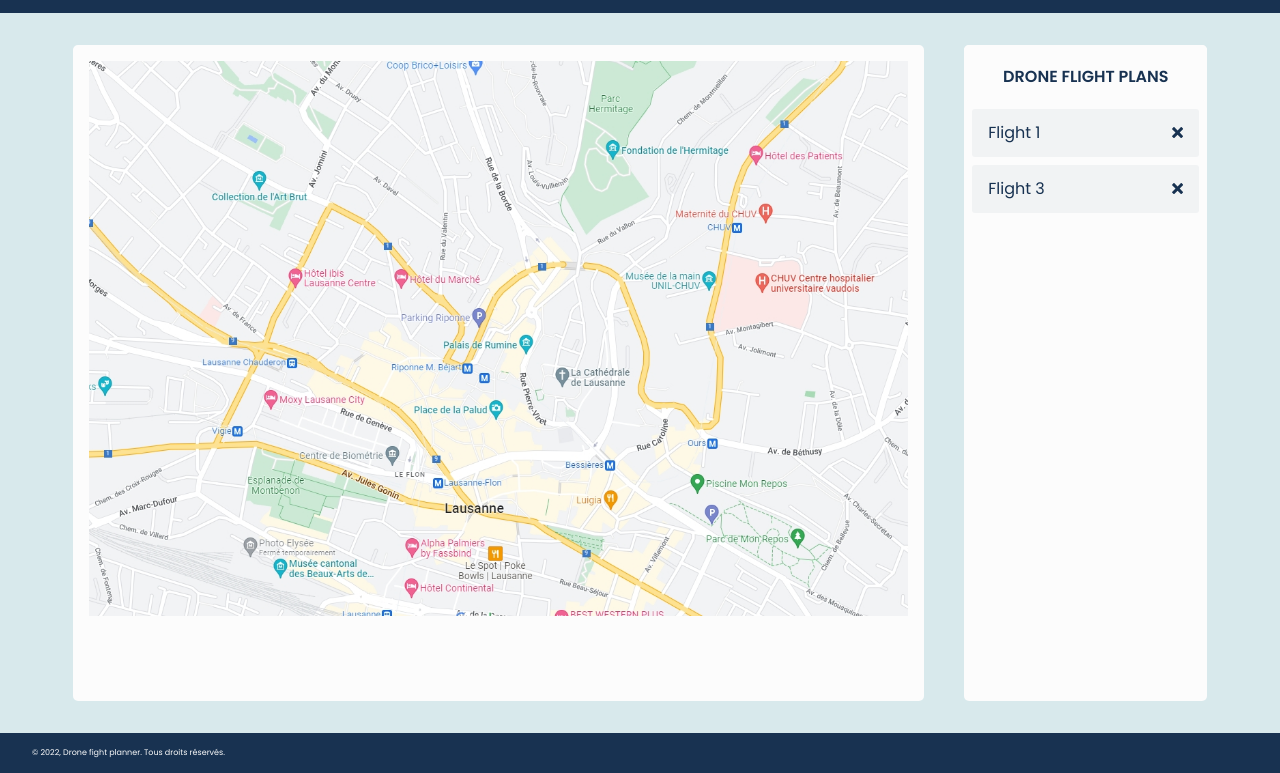
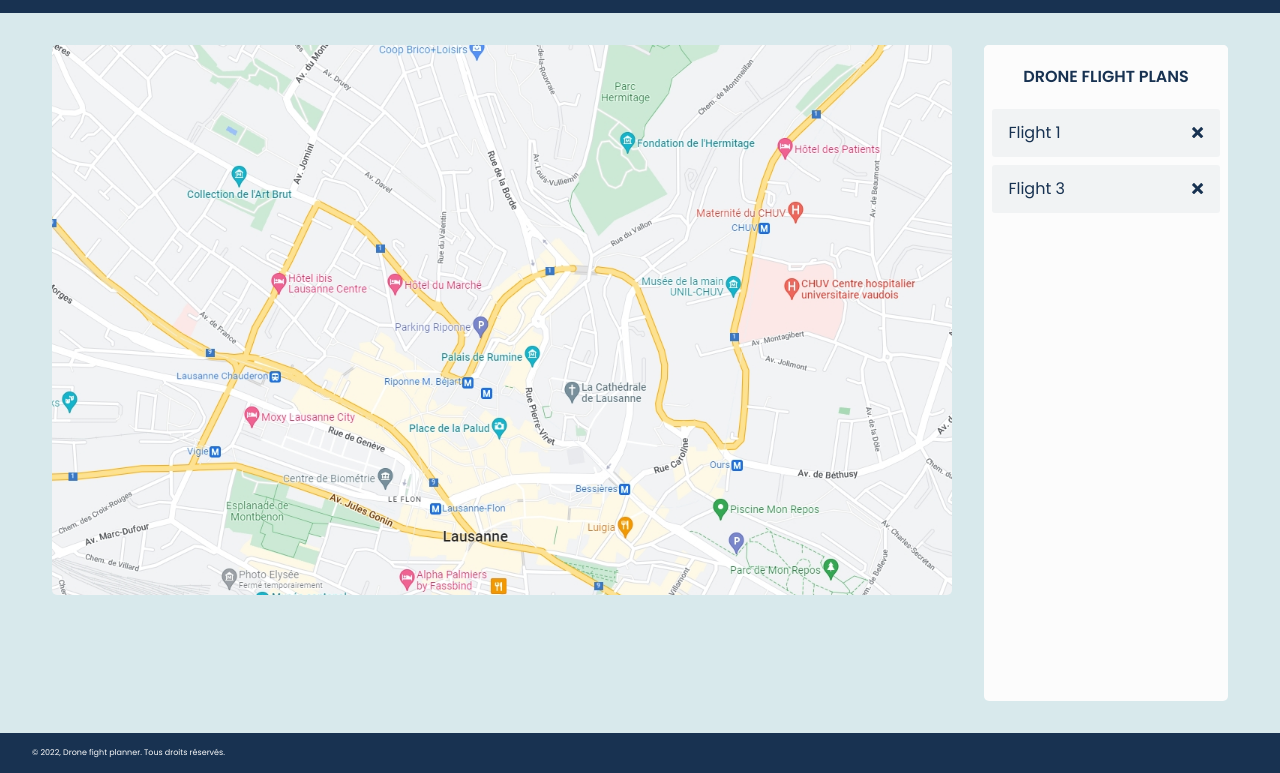
Before and after one commit to Khosheik/flight-planner, a React app: page / in a window 1280 px wide. Shown: the part 38-811 px from the top of the page. Built offline with nearby package versions, Linux system fonts and the light colour scheme.

Commit message:
functional drawing map

```diff
--- a/src/components/App/styles.scss
+++ b/src/components/App/styles.scss
@@ -5,12 +5,14 @@
  display: flex;
  flex-direction: column;
  align-content: space-between;
+ min-height: 100vh;
+
 }
 
 .main {
   padding: 2em;
   display: flex;
-  justify-content: space-evenly;
+  justify-content: center;
   min-height: 90vh;
   background-color: vars.$basic-color;
 }
--- a/src/components/FlightPlans/styles.scss
+++ b/src/components/FlightPlans/styles.scss
@@ -6,6 +6,8 @@
   min-width: 20%;
   background-color: vars.$light-color;
   border-radius: 5px;
+  margin-left: 2em;
+  min-height: 80%;
 
   &--title {
     padding: 1.5em 1em 1em 1em;
--- a/src/components/Map/index.js
+++ b/src/components/Map/index.js
@@ -9,26 +9,15 @@
 import './styles.scss';
 import LausanneMap from 'src/assets/images/lausanne.jpg';
 
-// function createElement(x1, y1, x2, y2) {
-//   const konvaElement = new Konva.Line({
-//     points: [x1, y1, x2, y2],
-//     stroke: 'blue',
-//     strokeWidth: 15,
-//   });
-//   return {
-//     x1, y1, x2, y2, konvaElement,
-//   };
-// }
-
 const Map = ({ prop1 }) => {
   const [points, setPoints] = useState([]);
-  const [drawing, setDrawing] = useState(false);
 
   useLayoutEffect(() => {
     const canvas = document.getElementById('canvas');
     const width = canvas.offsetWidth;
-    const height = 500;
+    const height = canvas.offsetHeight;
 
+    // setting up the line drawing with Konva
     const stage = new Konva.Stage({
       container: 'canvas',
       width: width,
@@ -41,59 +30,42 @@
     const redLine = new Konva.Line({
       points: points,
       stroke: 'red',
-      strokeWidth: 2,
+      strokeWidth: 3,
     });
     layer.add(redLine);
   }, [points]);
 
   const handleMouseDown = (event) => {
-    console.log('x down', event.clientX);
-    console.log('y down', event.clientY);
-    setDrawing(true);
+    const canvas = document.getElementById('canvas');
+
+    // get the coordinate of the mouse within client
     const { clientX, clientY } = event;
 
-    // to compensate for the shift (decalage)
-    const x = clientX - 88;
-    const y = clientY - 20;
+    // to compensate for the offset
+    const x = clientX - canvas.offsetLeft;
+    const y = clientY - canvas.offsetTop;
 
+    // if the state is empty, it's the starting point, no need to use the prevState
     if (points.length < 1) {
-      setPoints((prevState) => [...prevState, x, y]);
+      setPoints([x, y]);
     }
     console.log(points);
   };
 
-  const handleMouseMove = (event) => {
-    // if we're not drawing, we don't need to track
-    if (!drawing) return;
-
-    // const { clientX, clientY } = event;
-
-    // // to compensate for the shift (decalage)
-    // const x = clientX - 88;
-    // const y = clientY - 25;
-
-    // console.log('x move', clientX);
-    // console.log('y move', clientY);
-
-    // setPoints((prevState) => [...prevState, x, y]);
-  };
-
   const handleMouseUp = (event) => {
+    const canvas = document.getElementById('canvas');
     const { clientX, clientY } = event;
 
-    // to compensate for the shift (decalage)
-    const x = clientX - 88;
-    const y = clientY - 25;
+    // to compensate for the offset
+    const x = clientX - canvas.offsetLeft;
+    const y = clientY - canvas.offsetTop;
 
-    console.log('x move', clientX);
-    console.log('y move', clientY);
-
+    // we push the new coordonates to trace the line
     setPoints((prevState) => [...prevState, x, y]);
-    setDrawing(false);
   };
 
   return (
-    <div className="map" id="canvas" style={{ backgroundImage: `url('${LausanneMap}')` }} onMouseDown={handleMouseDown} onMouseMove={handleMouseMove} onMouseUp={handleMouseUp}> Canvas </div>
+    <div className="map" id="canvas" style={{ backgroundImage: `url('${LausanneMap}')` }} onMouseDown={handleMouseDown} onMouseUp={handleMouseUp}> Canvas </div>
   );
 };
 
--- a/src/components/Map/styles.scss
+++ b/src/components/Map/styles.scss
@@ -2,13 +2,12 @@
 @use 'src/styles/vars';
 
 .map {
-  width: 70%;
+  width: 900px;
   background-color: vars.$light-color;
   border-radius: 5px;
-  border: 1em solid vars.$light-color;
   background-size: 100%;
   background-repeat: no-repeat;
-  min-height: 500px;
+  height: 550px;
 
 
 }
```
